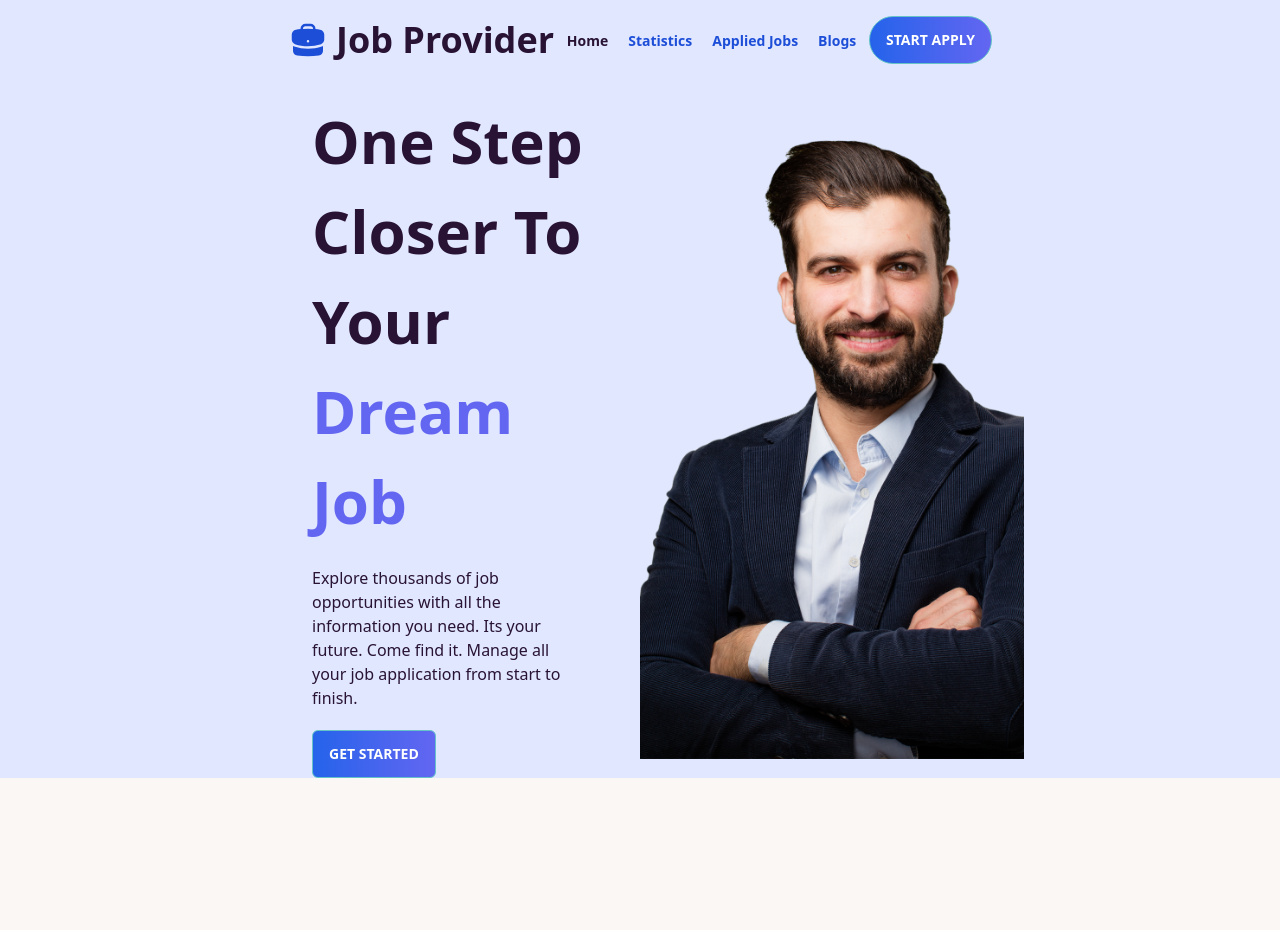
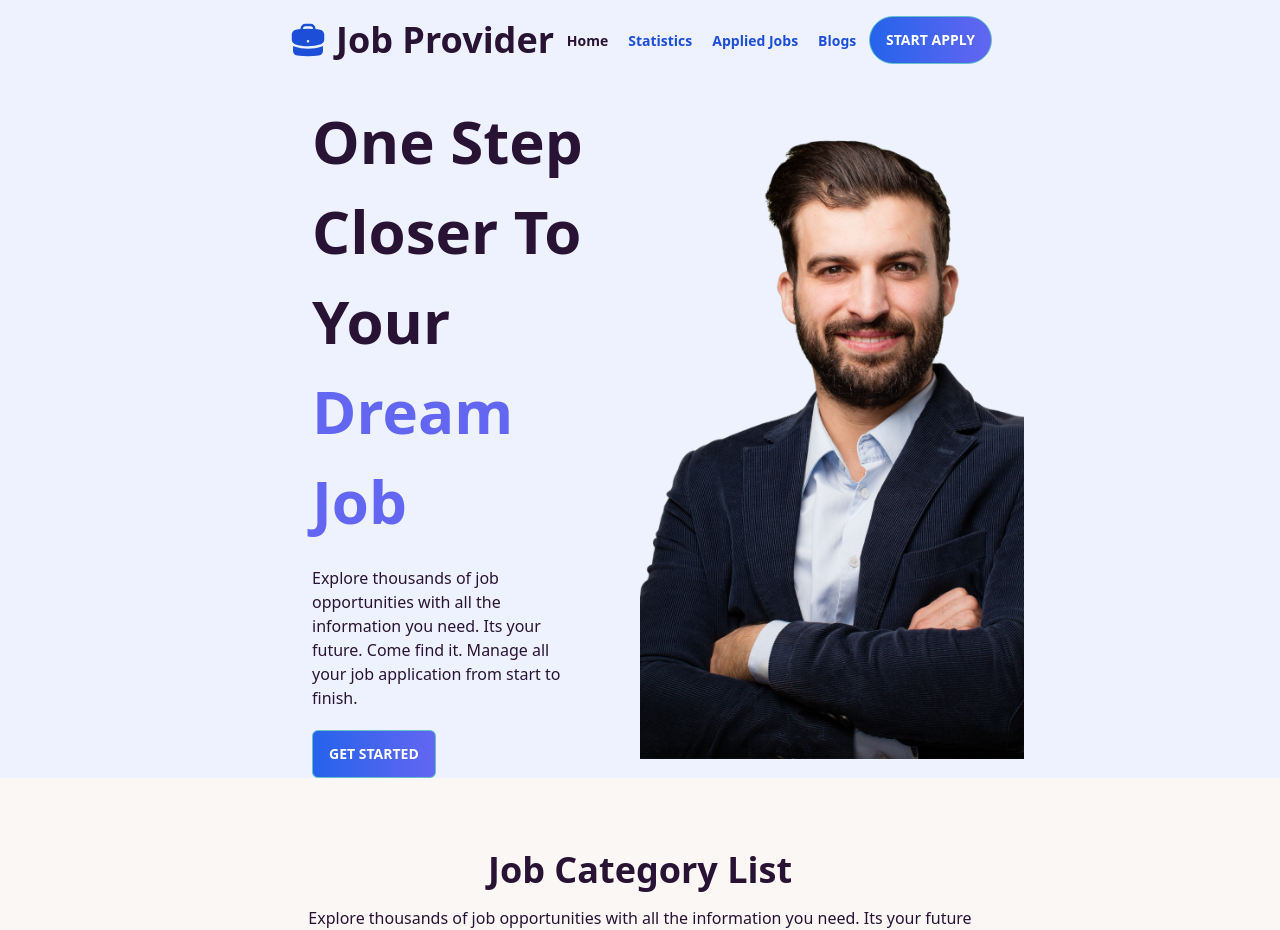
Before and after one commit to Asif419/Job-Proverder-client, a React (Vite) app: page / in a window 1280 px wide. Before the commit the page ends 800 px from the top, so only its background shows below. Built offline with nearby package versions, Linux system fonts and the light colour scheme.

Commit message:
category data and category component starting

```diff
--- a/src/components/Home/Home.jsx
+++ b/src/components/Home/Home.jsx
@@ -1,7 +1,9 @@
 import React from 'react';
+import JobCategories from '../JobCategories/JobCategories';
 
 const Home = () => {
   return (
+    <div>
       <div className='home-container'>
         <div className='grid grid-cols-1 md:grid-cols-4 gap-5 md:gap-0 justify-center items-center'>
           <div className='px-2 md:px-14 col-span-2 mx-auto'>
@@ -20,6 +22,8 @@ const Home = () => {
           </div>
         </div>
       </div>
+      <JobCategories></JobCategories>
+    </div>
   );
 };
 
--- /dev/null
+++ b/src/components/JobCategories/JobCategories.jsx
@@ -0,0 +1,14 @@
+import React from 'react';
+
+const JobCategories = () => {
+  return (
+    <div className='category-container'>
+      <div className='text-center'>
+        <p className='text-4xl font-semibold pt-8 md:pt-14 pb-4'>Job Category List</p>
+        <p>Explore thousands of job opportunities with all the information you need. Its your future</p>
+      </div>
+    </div>
+  );
+};
+
+export default JobCategories;
--- a/src/index.css
+++ b/src/index.css
@@ -3,10 +3,14 @@
 @tailwind utilities;
 
 .job-container {
-  @apply px-4 md:px-64 py-2 md:py-4 bg-indigo-100;
+  @apply px-4 md:px-64 py-2 md:py-4 bg-indigo-50;
 }
 .home-container {
-  @apply px-4 md:px-64 pt-2 md:pt-4 bg-indigo-100;
+  @apply px-4 md:px-64 pt-2 md:pt-4 bg-indigo-50;
+}
+
+.category-container {
+  @apply px-4 md:px-64 pt-2 md:pt-4;
 }
 
 .header {
```
Also changed, not shown: public/category.json (added, +24 -0 lines). Lines whose indentation alone changed are shown as unchanged.
